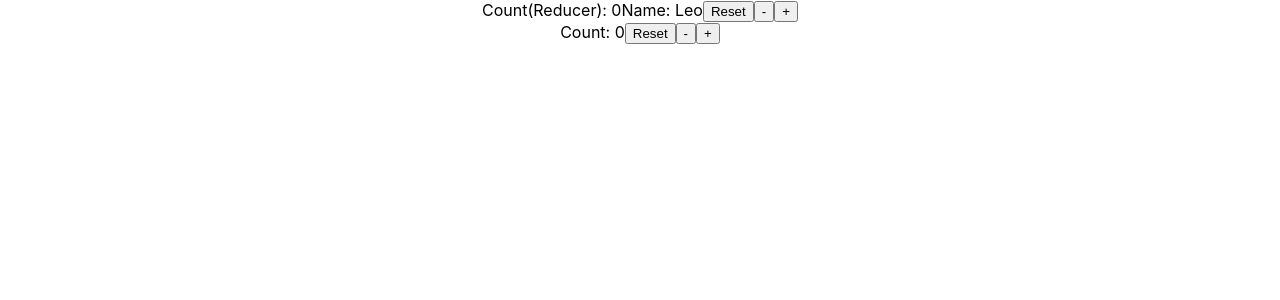
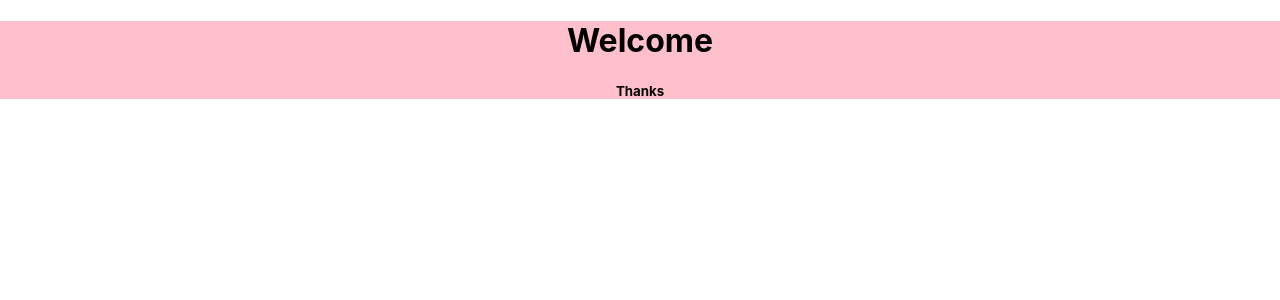
Before and after one commit to LeeSeokbong/2022-working-out, a React (Create React App) app in the folder lecture/my-app/: page / in a window 1280 px wide. Shown: the top 300 px of the page. Built offline with nearby package versions, Linux system fonts and the light colour scheme.

Commit message:
패캠 강의 Part1_3_05

```diff
--- a/lecture/my-app/src/App.js
+++ b/lecture/my-app/src/App.js
@@ -1,6 +1,7 @@
 import './App.css';
-import Reducer from './Part1_3_03/Reducer'
-import State from './Part1_3_03/State';
+import WelcomeDialog from './Part1_3_05/WelcomeDialog';
+// import Reducer from './Part1_3_03/Reducer'
+// import State from './Part1_3_03/State';
 // import ControlledComponent from './Part1_2_10/ControlledComponent'
 // import UncontrolledComponent from './Part1_2_10/UncontrolledComponent';
 // import List from './Part1_2_09/List'
@@ -15,8 +16,9 @@
 function App() {
   return (
     <div className="App">
-      <Reducer />
-      <State />
+      <WelcomeDialog />
+      {/* <Reducer /> */}
+      {/* <State /> */}
       {/* <UncontrolledComponent /> */}
       {/* <ControlledComponent /> */}
       {/* <List /> */}
--- /dev/null
+++ b/lecture/my-app/src/Part1_3_05/CustomDialog.jsx
@@ -0,0 +1,11 @@
+import React from 'react'
+import Dialog from './Dialog'
+
+export default function CustomDialog(props) {
+    return (
+        <Dialog>
+            <h1>{props.title}</h1>
+            <h5>{props.description}</h5>
+        </Dialog>
+    )
+}
--- /dev/null
+++ b/lecture/my-app/src/Part1_3_05/Dialog.jsx
@@ -0,0 +1,9 @@
+import React from 'react'
+
+export default function Dialog(props) {
+    return (
+        <div style={{backgroundColor: 'pink'}}>
+            {props.children}
+        </div>
+    )
+}
--- /dev/null
+++ b/lecture/my-app/src/Part1_3_05/WelcomeDialog.jsx
@@ -0,0 +1,15 @@
+import React from 'react'
+import CustomDialog from './CustomDialog'
+// import Dialog from './Dialog'
+
+export default function WelcomeDialog() {
+    // return (
+    //     <Dialog>
+    //         <h1>Welcome</h1>
+    //         <h5>Thank you!</h5>
+    //     </Dialog>
+    // )
+    return (
+        <CustomDialog title="Welcome" description="Thanks" />
+    )
+}
```
